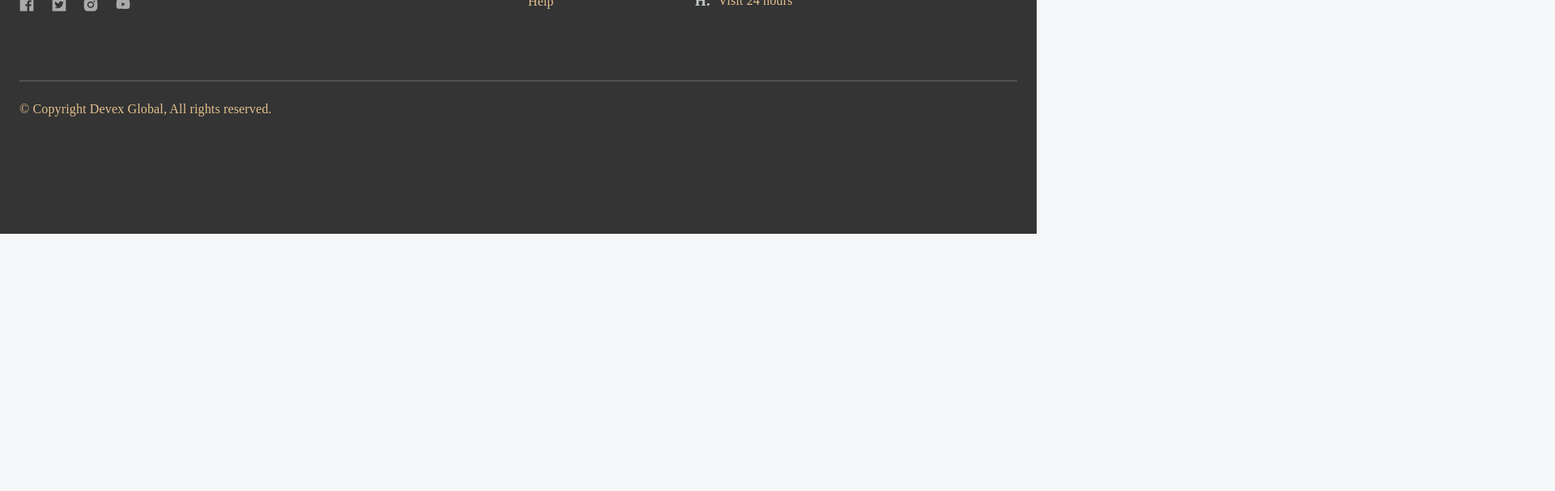
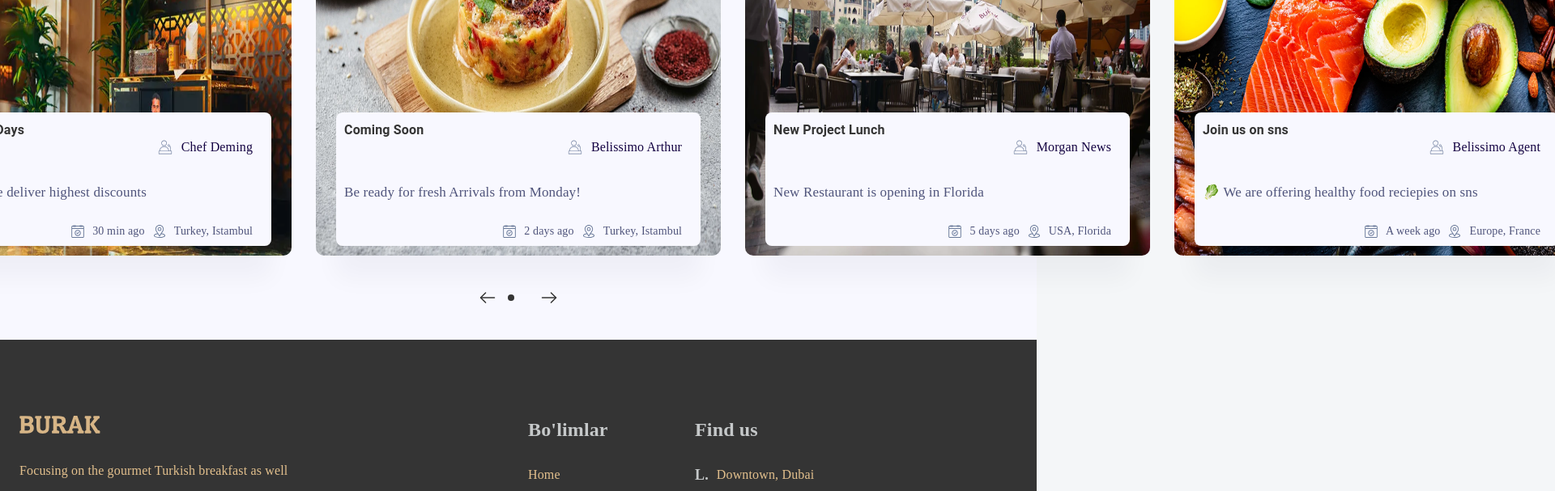
Before and after one commit to illi0125/burak-react, a React (Vite) app: page / in a window 1280 px wide. Shown: the part 3700-4307 px from the top of the page at 81% size, 1920 px wide, since content can reach past the window. Before the commit the page ends 3989 px from the top, so only its background shows below. Built offline with nearby package versions, Linux system fonts and the light colour scheme.

Commit message:
feat: develop events sectional component

```diff
--- a/package.json
+++ b/package.json
@@ -24,7 +24,8 @@
     "react-redux": "^9.2.0",
     "react-router-dom": "^5.1.9",
     "redux-logger": "^3.0.6",
-    "styled-components": "^5.3.5"
+    "styled-components": "^5.3.5",
+    "swiper": "^8.3.1"
   },
   "devDependencies": {
     "@eslint/js": "^9.36.0",
--- a/src/app/screens/homePage/Events.tsx
+++ b/src/app/screens/homePage/Events.tsx
@@ -1,3 +1,85 @@
+import { Box, Stack } from "@mui/material";
+import { Swiper, SwiperSlide } from "swiper/react";
+import SwiperCore, { Autoplay, Navigation, Pagination } from "swiper";
+import { plans } from "../../../lib/data/plans";
+
+SwiperCore.use([Autoplay, Navigation, Pagination]);
+
 export default function Events() {
-  return <div>Events</div>;
+  return (
+    <div className={"events-frame"}>
+      <Stack className={"events-main"}>
+        <Box className={"events-text"}>
+          <span className={"category-title"}>Events</span>
+        </Box>
+
+        <Swiper
+          className={"events-info swiper-wrapper"}
+          slidesPerView={"auto"}
+          centeredSlides={true}
+          spaceBetween={30}
+          navigation={{
+            nextEl: ".swiper-button-next",
+            prevEl: ".swiper-button-prev",
+          }}
+          pagination={{
+            el: ".swiper-pagination",
+            clickable: true,
+          }}
+          autoplay={{
+            delay: 2000,
+            disableOnInteraction: true,
+          }}
+        >
+          {plans.map((value, number) => {
+            return (
+              <SwiperSlide key={number} className={"events-info-frame"}>
+                <div className={"events-img"}>
+                  <img src={value.img} className={"events-img"} />
+                </div>
+                <Box className={"events-desc"}>
+                  <Box className={"events-bott"}>
+                    <Box className={"bott-left"}>
+                      <div className={"event-title-speaker"}>
+                        <strong>{value.title}</strong>
+                        <div className={"event-organizator"}>
+                          <img src={"/icons/speaker.svg"} />
+                          <p className={"spec-text-author"}>{value.author}</p>
+                        </div>
+                      </div>
+
+                      <p className={"text-desc"}> {value.desc} </p>
+
+                      <div className={"bott-info"}>
+                        <div className={"bott-info-main"}>
+                          <img src={"/icons/calendar.svg"} />
+                          {value.date}
+                        </div>
+                        <div className={"bott-info-main"}>
+                          <img src={"/icons/location.svg"} />
+                          {value.location}
+                        </div>
+                      </div>
+                    </Box>
+                  </Box>
+                </Box>
+              </SwiperSlide>
+            );
+          })}
+        </Swiper>
+        <Box className={"prev-next-frame"}>
+          <img
+            src={"/icons/arrow-right.svg"}
+            className={"swiper-button-prev"}
+          />
+          <div className={"dot-frame-pagination swiper-pagination"}></div>
+          <img
+            src={"/icons/arrow-right.svg"}
+            className={"swiper-button-next"}
+            style={{ transform: "rotate(-180deg)" }}
+          />
+        </Box>
+      </Stack>
+    </div>
+  );
 }
--- a/src/css/home.css
+++ b/src/css/home.css
@@ -305,3 +305,191 @@
   line-height: 34px;
   color: #e3c08d;
 }
+
+/** EVENTS **/
+
+.homepage .events-frame {
+  width: 100%;
+  height: 745px;
+  background: #f8f8ff;
+  display: flex;
+}
+
+.homepage .events-frame .category-title {
+  font-family: "Dancing Script";
+  font-style: normal;
+  font-weight: 700;
+  font-size: 36px;
+  line-height: 43px;
+  padding-top: 20px;
+}
+
+.homepage .events-frame .events-main {
+  position: relative;
+  width: 100%;
+  display: flex;
+  flex-direction: column;
+  justify-content: center;
+  align-items: center;
+}
+
+.homepage .events-frame .events-main .events-text {
+  width: auto;
+  height: 70px;
+  margin-bottom: 40px;
+  display: flex;
+  flex-direction: column;
+  align-items: center;
+  justify-content: center;
+}
+
+.homepage .events-frame .events-main .prev-next-frame {
+  position: relative;
+  display: flex;
+  justify-content: center;
+  align-items: center;
+  width: 250px;
+  margin: 40px 0 40px 0;
+  height: 25px;
+}
+
+.homepage .events-frame .dot-frame-pagination {
+  position: relative;
+  width: auto;
+  display: flex;
+}
+
+.homepage .events-frame .events-main .events-info {
+  width: 100%;
+  height: 100%;
+  display: flex;
+  flex-direction: row;
+  justify-content: space-between;
+}
+
+.homepage .events-frame .events-info .events-info-frame {
+  position: relative;
+  width: 500px;
+  height: 100%;
+  display: flex;
+  flex-direction: column;
+  align-items: center;
+}
+
+.homepage .events-frame .events-img {
+  width: 100%;
+  height: 100%;
+  display: flex;
+  border-radius: 10px;
+  background-size: cover;
+}
+
+.homepage .events-frame .events-desc {
+  position: absolute;
+  margin-bottom: 7px;
+  padding: 10px;
+  display: flex;
+  width: 90%;
+  height: auto;
+  bottom: 5px;
+  background: #f8f8ff;
+  box-shadow: 0px 40px 30px rgba(25, 25, 46, 0.04);
+  border-radius: 8px;
+}
+
+.homepage .events-frame .events-desc .events-bott {
+  width: 97%;
+  height: auto;
+  display: flex;
+  flex-direction: row;
+  justify-content: space-between;
+  align-items: center;
+}
+
+.homepage .events-frame .events-desc .events-bott .bott-left {
+  width: 100%;
+  height: 100%;
+  display: flex;
+  flex-direction: column;
+}
+
+.homepage .events-frame .bott-left .event-title-speaker {
+  display: flex;
+  flex-direction: row;
+  justify-content: space-between;
+}
+
+.homepage .events-frame .event-title-speaker .event-organizator {
+  display: flex;
+  align-items: center;
+}
+
+.homepage .events-frame .event-title-speaker .event-organizator img {
+  width: 20px;
+  margin-right: 10px;
+}
+
+.homepage .events-frame .event-organizator .spec-text-author {
+  font-family: "GT Walsheim Pro";
+  font-style: normal;
+  line-height: 34px;
+  color: #140342;
+}
+
+.homepage .events-frame .bott-left .text-desc {
+  margin-top: 10px;
+  font-family: "GT Walsheim Pro";
+  font-style: normal;
+  font-weight: 400;
+  font-size: 17px;
+  line-height: 26px;
+  color: #4f547b;
+}
+
+.homepage .events-frame .bott-left .bott-info {
+  margin-top: 10px;
+  display: flex;
+  justify-content: flex-end;
+  flex-direction: row;
+  width: 100%;
+  height: 16px;
+}
+
+.homepage .events-frame .bott-info .bott-info-main {
+  margin-left: 10px;
+  display: flex;
+  justify-content: space-between;
+  flex-direction: row;
+  width: auto;
+  height: 100%;
+  font-family: "GT Walsheim Pro";
+  font-style: normal;
+  font-weight: 400;
+  font-size: 14px;
+  line-height: 16px;
+  color: #4f547b;
+}
+
+.homepage .events-frame .bott-info .bott-info-main img {
+  margin-right: 10px;
+}
+
+.homepage .events-frame .swiper-wrapper {
+  display: flex;
+  flex-direction: row;
+}
+
+.homepage .events-frame .swiper-pagination-bullet {
+  margin-right: 5px;
+  width: 8px;
+  height: 8px;
+  text-align: center;
+  opacity: 1;
+  background: #f8f8ff;
+  border-radius: 50%;
+}
+
+.homepage .events-frame .swiper-pagination-bullet-active {
+  background: #343434;
+  border-radius: 50%;
+}
--- /dev/null
+++ b/src/lib/data/plans.ts
@@ -0,0 +1,34 @@
+export const plans = [
+	{
+		title: 'Hot Discount Days',
+		desc: 'Each Friday we deliver highest discounts',
+		author: 'Chef Deming',
+		date: '30 min ago',
+		location: 'Turkey, Istambul',
+		img: '/img/discount.webp',
+	},
+	{
+		title: 'Coming Soon',
+		desc: 'Be ready for fresh Arrivals from Monday!',
+		author: 'Belissimo Arthur',
+		date: '2 days ago',
+		location: 'Turkey, Istambul',
+		img: '/img/fresh.webp',
+	},
+	{
+		title: 'New Project Lunch',
+		desc: 'New Restaurant is opening in Florida',
+		author: 'Morgan News',
+		date: '5 days ago',
+		location: 'USA, Florida',
+		img: '/img/coming.webp',
+	},
+	{
+		title: 'Join us on sns',
+		desc: '🥬 We are offering healthy food reciepies on sns',
+		author: 'Belissimo Agent',
+		date: 'A week ago',
+		location: 'Europe, France',
+		img: '/img/food-city.webp',
+	},
+];
--- /dev/null
+++ b/src/lib/data/terms.ts
@@ -0,0 +1,6 @@
+export const terms = [
+	'Making orders from the site is complete, live register to use communications you must pass.',
+	'This is why you cannot cancel your orders once you have paid for them check before making payments.',
+	'It is not possible to write and distribute personal ads without the permission of the admin.',
+	'All your actions are under the control of our restaurant administration, so please follow the general rules.',
+];
--- /dev/null
+++ b/src/swiper.d.ts
@@ -0,0 +1 @@
+declare module 'swiper';
```
Also changed, not shown: src/lib/data/faq.ts (added, +26 -0 lines), 1 other file (tests, documents, lock files or other folders).
